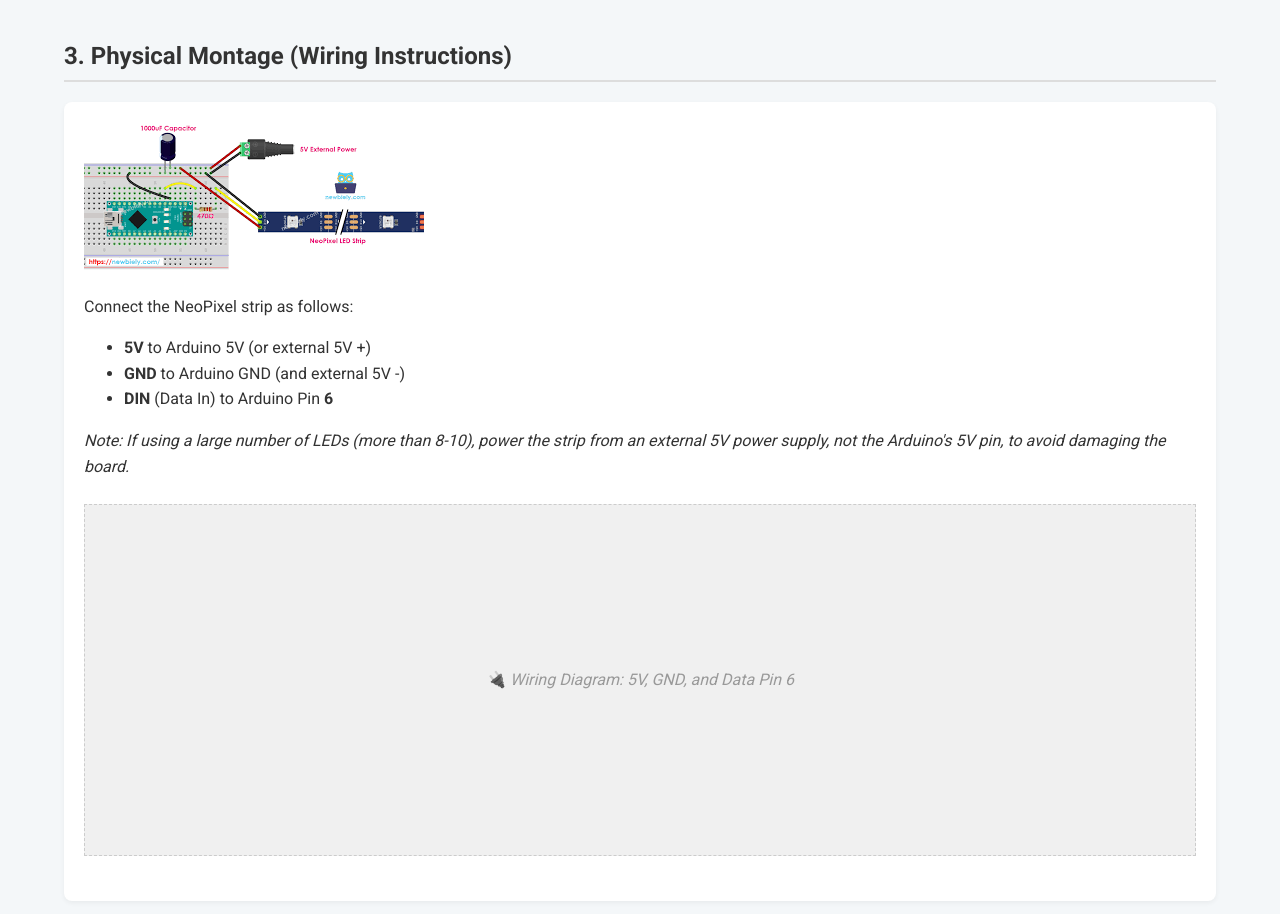
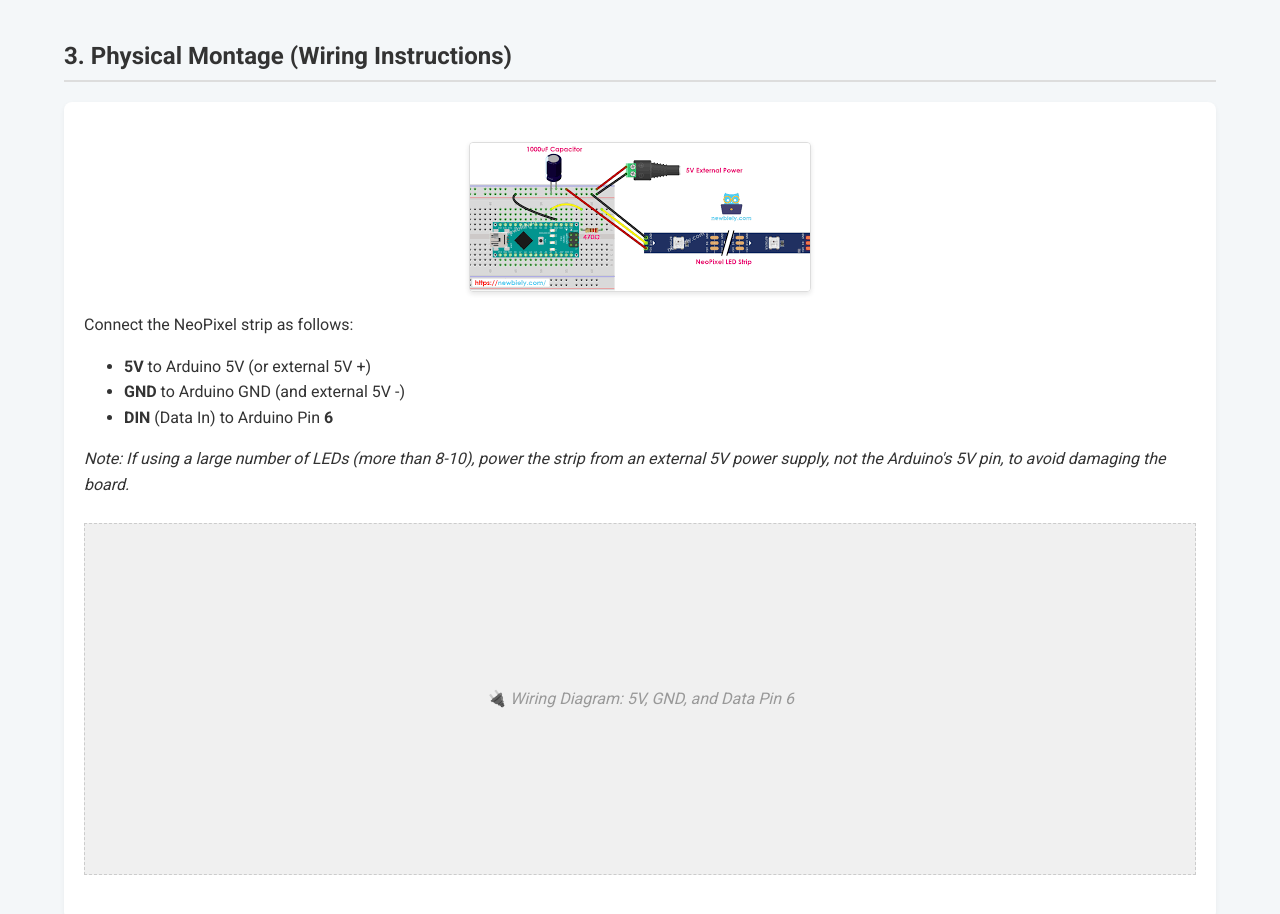
Before and after one commit to AYMANEFAKIHI/ARDUINO, a plain HTML site: page project-35.html in a window 1280 px wide. Shown: the part 849-1763 px from the top of the page. Drawn offline with Linux system fonts and the light colour scheme.

Commit message:
Add CSS for project images

```diff
--- a/styles.css
+++ b/styles.css
@@ -1498,3 +1498,20 @@ footer p a {
     margin-bottom: 10px;
 
 }
+
+
+/* --- Project Images --- */
+.project-image {
+    max-width: 100%;
+    height: auto;
+    display: block;
+    margin: 20px auto;
+    border: 1px solid #ddd;
+    border-radius: 4px;
+    box-shadow: 0 2px 5px rgba(0,0,0,0.1);
+}
+
+.montage-display img {
+    max-width: 100%;
+    height: auto;
+}
```
